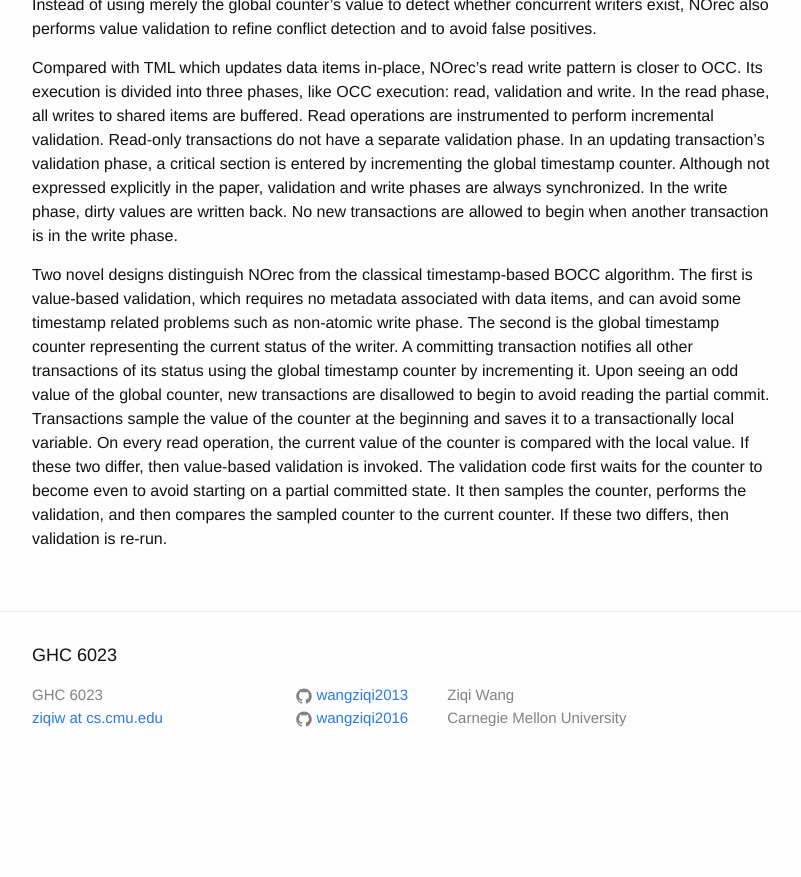
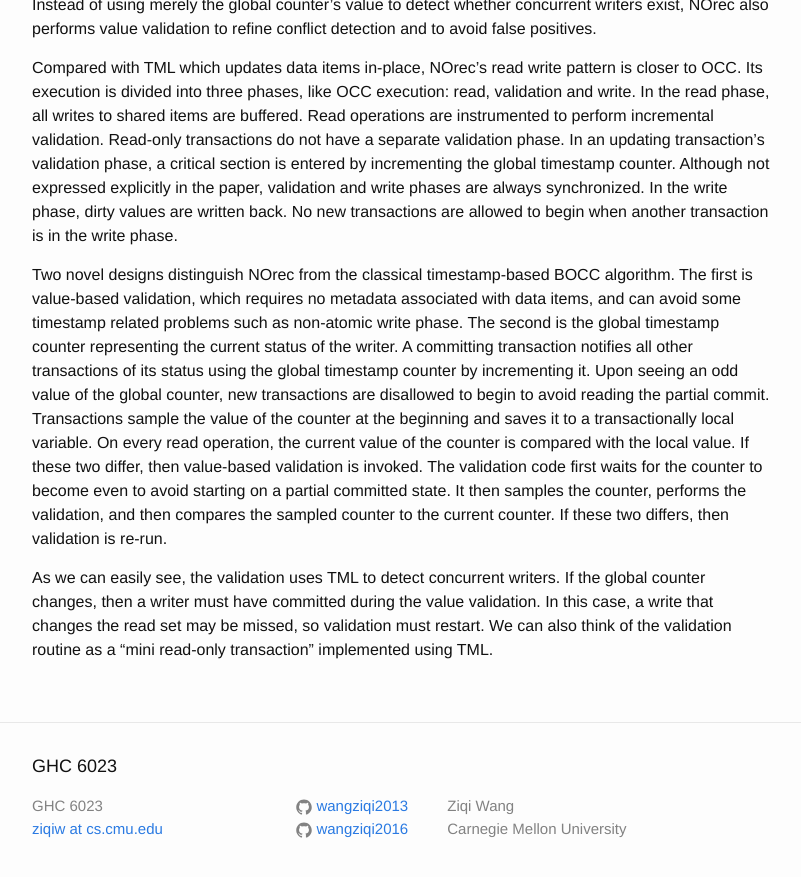
Before and after one commit to wangziqi2013/wangziqi2013.github.io, a Jekyll site: the page built from _posts/2018-03-24-NOrec-Streamlining-STM-by-Abolishing-Ownership-Records.markdown, in a window 1280 px wide and 900 px high, scrolled down 637 px. Shown: the top 877 px of the window, without its empty margins (238-1039 px from the left). Built offline with Jekyll 4.4.1, drawn with Linux system fonts in a browser that asks for light colours; before the commit the page ends 1426 px from its top, so only the background shows below that.

Commit message:
Adding mini-TML transactions

```diff
--- a/_posts/2018-03-24-NOrec-Streamlining-STM-by-Abolishing-Ownership-Records.markdown
+++ b/_posts/2018-03-24-NOrec-Streamlining-STM-by-Abolishing-Ownership-Records.markdown
@@ -35,3 +35,8 @@ operation, the current value of the counter is compared with the local value. If
 is invoked. The validation code first waits for the counter to become even to avoid starting on a partial committed state.
 It then samples the counter, performs the validation, and then compares the sampled counter to the current counter. If
 these two differs, then validation is re-run.
+
+As we can easily see, the validation uses TML to detect concurrent writers. If the global counter changes, then a writer
+must have committed during the value validation. In this case, a write that changes the read set may be missed, so
+validation must restart. We can also think of the validation routine as a "mini read-only transaction" implemented using
+TML.
```
